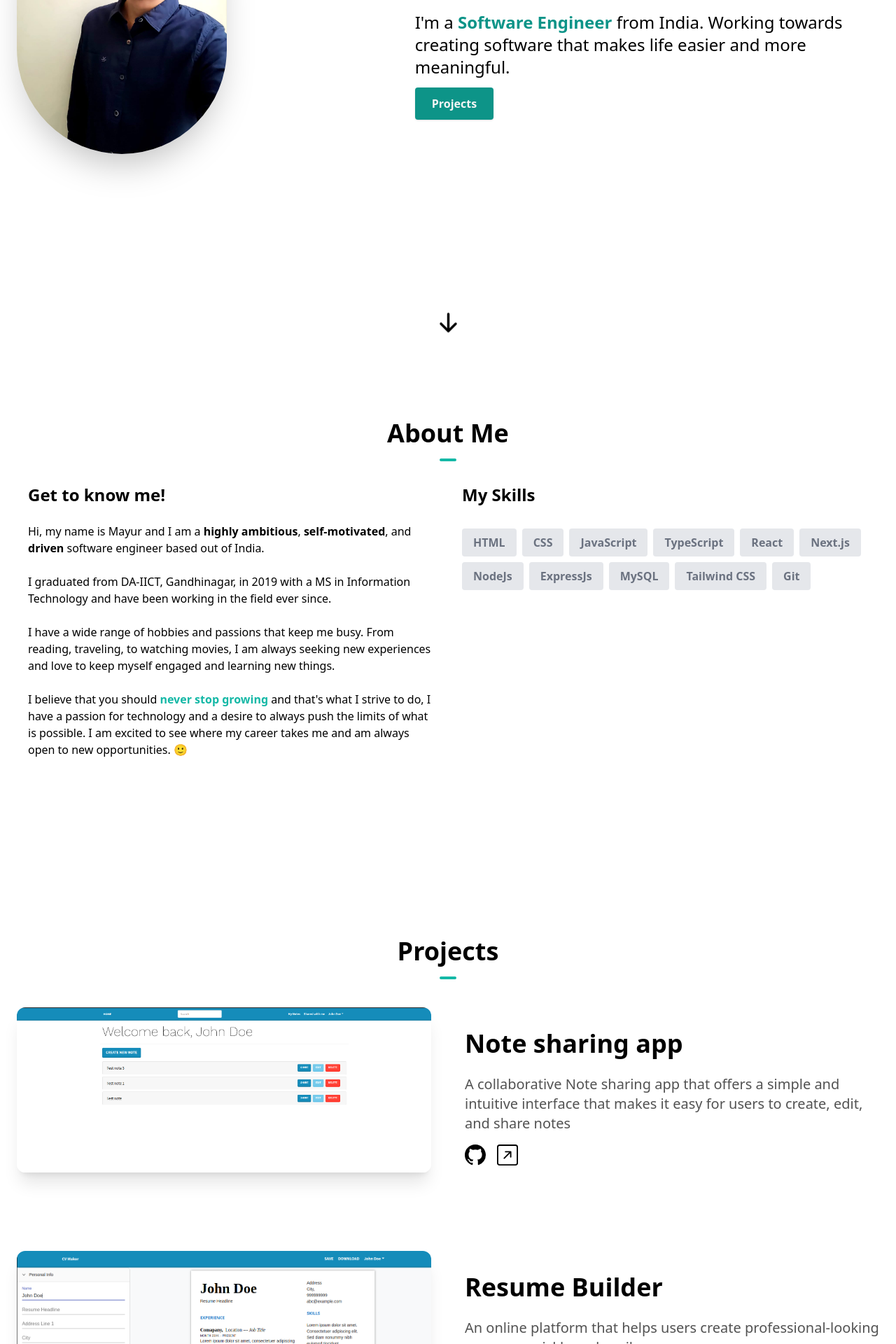
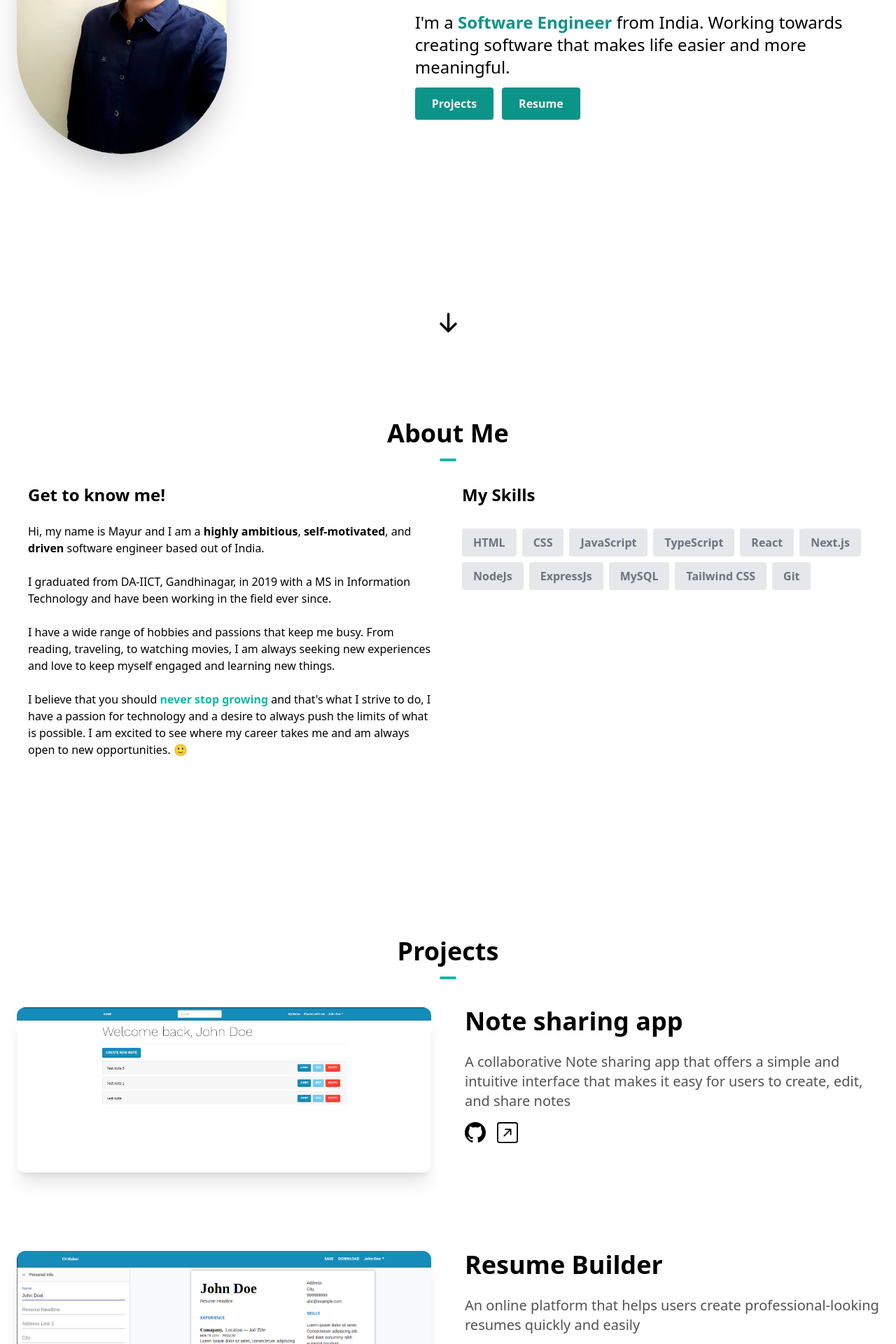
Before and after one commit to mayurlalwani/portfolio-nextjs, a Next.js app: page / in a window 1280 px wide. Shown: the part 420-2340 px from the top of the page at 70% size. Built offline with nearby package versions, Linux system fonts and the light colour scheme.

Commit message:
add resume in hero section

```diff
--- a/components/HeroSection.tsx
+++ b/components/HeroSection.tsx
@@ -40,6 +40,13 @@ const HeroSection = () => {
           >
             Projects
           </Link>
+          <a
+            target="_blank"
+            href="https://drive.google.com/file/d/1Ticlbxrsx_k9Let0Bk9yfH8gB3ecAoM-/view?usp=share_link"
+            className="text-neutral-100 font-semibold px-6 py-3 ml-3 bg-teal-600 rounded shadow hover:bg-teal-700 cursor-pointer"
+          >
+            Resume
+          </a>
         </div>
       </div>
       <div className="flex flex-row items-center text-center justify-center ">
--- a/components/ProjectsSection.tsx
+++ b/components/ProjectsSection.tsx
@@ -48,7 +48,7 @@ const ProjectsSection = () => {
                       />
                     </Link>
                   </div>
-                  <div className="mt-8 md:w-1/2">
+                  <div className="md:w-1/2">
                     <h1 className="text-4xl font-bold mb-6">{project.name}</h1>
                     <p className="text-xl leading-7 mb-4 text-neutral-600 dark:text-neutral-400">
                       {project.description}
```
